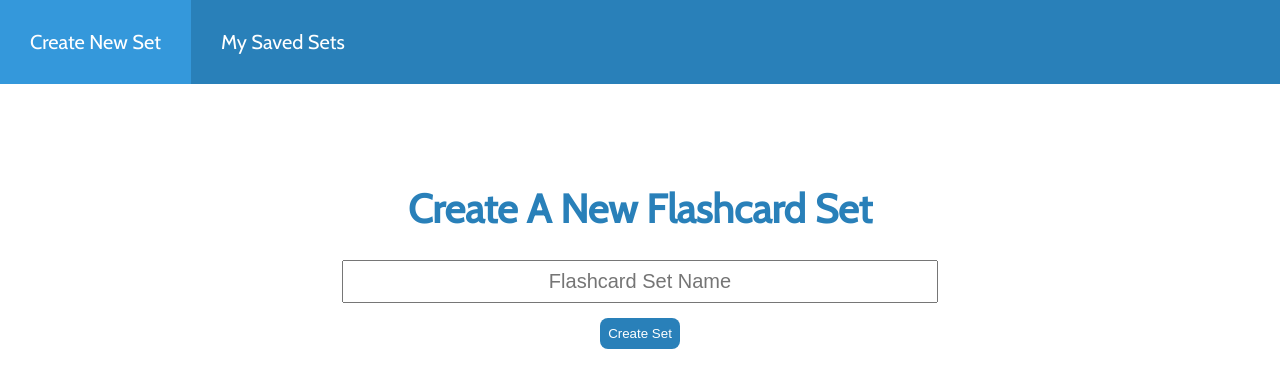
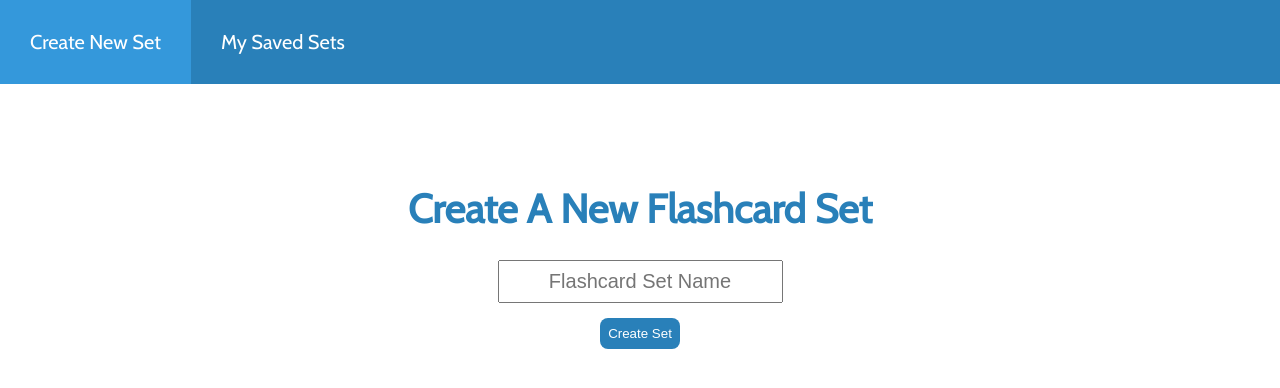
Before and after one commit to JMBenoit/flashcards_app, a plain HTML site: page index.html in a window 1280 px wide. Drawn offline with nearby package versions, Linux system fonts and the light colour scheme.

Commit message:
minor bug fixes

```diff
--- a/css/style.css
+++ b/css/style.css
@@ -74,7 +74,7 @@ li a:hover {
 .mainView {
   text-align: center;
   color: #2980b9;
-  width: 50%;
+  width: 80%;
   margin: 100px auto;
 }
 
@@ -92,7 +92,7 @@ li a:hover {
 }
 
 .mainView input {
-  width: 90%;
+  max-width: 50%;
   font-size: 20px;
   padding: 8px;
   text-align: center;
--- a/js/sets.js
+++ b/js/sets.js
@@ -77,7 +77,7 @@ function editCardSet()
   $('questionsH2').innerHTML = currSet.name + "<br>Current Questions";
   //adds html element for each flashcards info for editing
   for (var i = 0; i < currSet.cards.length; i++) {
-    let savedQuestionHTML = '<div id="editQuestion" class="mainView editCard"><input type="text" id="question" placeholder="Question" value="' + currSet.cards[i].question + '"><input type="text" id="answer" placeholder="Answer" value="' + currSet.cards[i].answer + '"></div>';
+    let savedQuestionHTML = '<div id="editQuestion" class="mainView editCard"><input type="text" id="question" placeholder="Question" value="' + currSet.cards[i].question + '"><br><input type="text" id="answer" placeholder="Answer" value="' + currSet.cards[i].answer + '"></div>';
     $('editQuestionsContainer').insertAdjacentHTML('beforeend', savedQuestionHTML);
   }
   //fade out the 1st view, and then fade in the editing view after animation
@@ -104,6 +104,7 @@ for (var i = 0; i < allSavedSets.length; i++){
   studyBtn.addEventListener('click', studyCardSet);
   editBtn.addEventListener('click', editCardSet);
 }
+
 
 $('saveChanges').addEventListener('click', function(){
   //create a new array to save edited questions
```
Also changed, not shown: index.html (+3 -0 lines).
